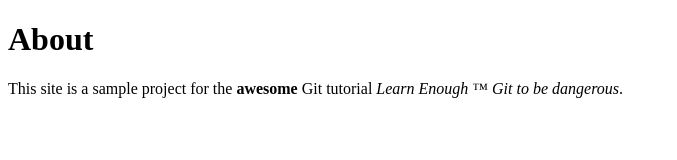
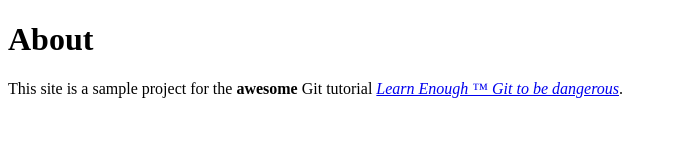
Before and after one commit to PouyaParshan/website, a plain HTML site: page about.html in a window 1280 px wide. Shown: the whole page, without its empty margins (0-677 px from the left). Drawn offline with Linux system fonts and the light colour scheme.

Commit message:
Add a link to tutorial title

```diff
--- a/about.html
+++ b/about.html
@@ -8,7 +8,8 @@
     <p>
     This site is a sample project for the
     <strong>awesome</strong> Git
-    tutorial <em> Learn Enough ™ Git to be dangerous</em>.
+    tutorial <a href="http://learnenough.com/git-tutorial"><em> Learn Enough ™
+       Git to be dangerous</em></a>.
     </p>
   </body>
 </html>
```
